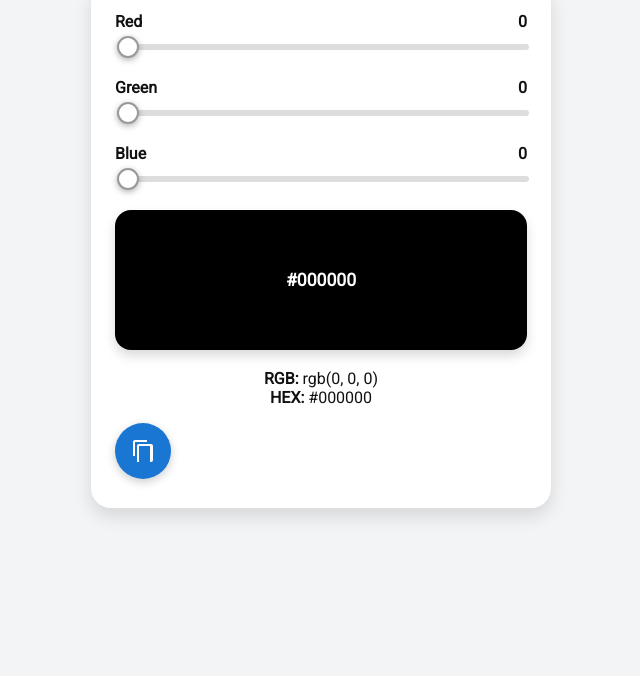
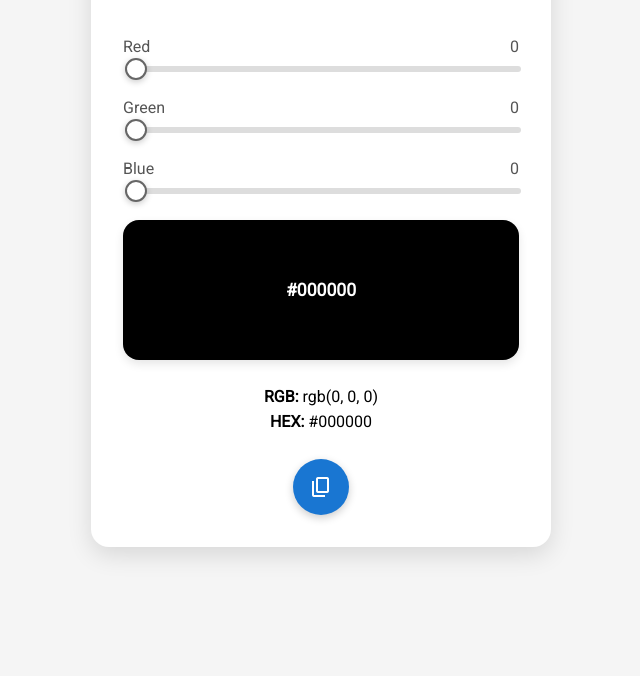
Before and after one commit to fucc12345/All-info, a plain HTML site: page index.html in a window 1280 px wide. Shown: the part 124-800 px from the top of the page, without its empty margins (319-959 px from the left). Drawn offline with nearby package versions, Linux system fonts and the light colour scheme.

Commit message:
Update index.html

```diff
--- a/index.html
+++ b/index.html
@@ -2,50 +2,56 @@
 <html lang="en">
 <head>
   <meta charset="UTF-8" />
-  <meta name="viewport" content="width=device-width, initial-scale=1.0"/>
-  <title>RGB Color Picker</title>
-  <link href="https://fonts.googleapis.com/css2?family=Roboto&display=swap" rel="stylesheet"/>
+  <meta name="viewport" content="width=device-width, initial-scale=1.0" />
+  <title>Material RGB Color Picker</title>
+  <link href="https://fonts.googleapis.com/css2?family=Roboto&display=swap" rel="stylesheet">
+  <link href="https://fonts.googleapis.com/css2?family=Material+Symbols+Outlined" rel="stylesheet" />
   <style>
     * {
       box-sizing: border-box;
-      font-family: "Roboto", sans-serif;
+      font-family: 'Roboto', sans-serif;
       -webkit-tap-highlight-color: transparent;
     }
 
     body {
       margin: 0;
+      padding: 2rem 1rem;
+      background: #f5f5f5;
+      display: flex;
+      justify-content: center;
+      align-items: flex-start;
+      min-height: 100vh;
+    }
+
+    .card {
+      background: white;
       padding: 2rem;
-      background: #f3f4f6;
+      max-width: 460px;
+      width: 100%;
+      border-radius: 18px;
+      box-shadow: 0 8px 24px rgba(0, 0, 0, 0.12);
       display: flex;
       flex-direction: column;
-      align-items: center;
-      color: #111;
+      gap: 1.5rem;
     }
 
     h1 {
-      font-size: 2rem;
-      margin-bottom: 1rem;
       text-align: center;
-    }
-
-    .container {
-      width: 100%;
-      max-width: 460px;
-      background: white;
-      border-radius: 20px;
-      padding: 1.8rem 1.5rem;
-      box-shadow: 0 8px 18px rgba(0,0,0,0.12);
+      font-size: 1.8rem;
+      color: #333;
     }
 
     .slider-group {
-      margin-bottom: 1.5rem;
+      display: flex;
+      flex-direction: column;
+      gap: 0.5rem;
     }
 
-    .label-row {
+    .slider-label {
       display: flex;
       justify-content: space-between;
-      font-weight: bold;
-      margin-bottom: 4px;
+      font-weight: 500;
+      color: #555;
     }
 
     input[type="range"] {
@@ -60,187 +66,164 @@
 
     input[type="range"]::-webkit-slider-thumb {
       -webkit-appearance: none;
-      appearance: none;
       height: 22px;
       width: 22px;
-      background: #ffffff;
-      border: 2px solid #999;
       border-radius: 50%;
-      cursor: pointer;
-      box-shadow: 0 2px 6px rgba(0,0,0,0.3);
+      background: #fff;
+      border: 2px solid #666;
+      box-shadow: 0 2px 6px rgba(0, 0, 0, 0.2);
       transition: transform 0.2s ease;
     }
 
     input[type="range"]:active::-webkit-slider-thumb {
-      transform: scale(1.4);
-      border-color: #000;
+      transform: scale(1.3);
+      border-color: #222;
     }
 
-    .preview-box {
+    .preview {
       height: 140px;
       border-radius: 16px;
-      box-shadow: 0 6px 12px rgba(0,0,0,0.15);
-      margin-bottom: 1.2rem;
+      display: flex;
+      justify-content: center;
+      align-items: center;
+      font-weight: bold;
+      font-size: 1.1rem;
+      box-shadow: inset 0 0 0 1px rgba(0,0,0,0.1), 0 4px 10px rgba(0,0,0,0.1);
       transition: background 0.3s;
-      display: flex;
-      align-items: center;
-      justify-content: center;
-      color: white;
-      font-size: 1.1rem;
-      font-weight: bold;
-      text-shadow: 0 1px 2px rgba(0,0,0,0.3);
     }
 
-    .output {
+    .values {
       text-align: center;
-      font-size: 1rem;
-      margin-bottom: 1rem;
+      line-height: 1.6;
     }
 
-    .copy-btn {
-      position: relative;
+    .btn {
       display: inline-flex;
       align-items: center;
       justify-content: center;
       width: 56px;
       height: 56px;
+      border-radius: 50%;
       background: #1976d2;
       color: white;
       border: none;
-      border-radius: 50%;
       cursor: pointer;
       overflow: hidden;
-      box-shadow: 0 3px 10px rgba(0,0,0,0.2);
+      box-shadow: 0 3px 8px rgba(0,0,0,0.2);
+      position: relative;
     }
 
-    .copy-btn svg {
-      width: 24px;
-      height: 24px;
-      fill: currentColor;
+    .material-symbols-outlined {
+      font-size: 24px;
       pointer-events: none;
     }
 
-    .copy-btn::after {
-      content: "";
+    .ripple::after {
+      content: '';
       position: absolute;
-      width: 100px;
-      height: 100px;
-      background: rgba(255, 255, 255, 0.4);
+      background: rgba(255, 255, 255, 0.5);
       border-radius: 50%;
       transform: scale(0);
       opacity: 0;
       pointer-events: none;
+      animation: none;
     }
 
-    .copy-btn:active::after {
-      animation: ripple 0.5s ease-out;
+    .ripple:active::after {
+      top: var(--y, 50%);
+      left: var(--x, 50%);
+      width: 100px;
+      height: 100px;
+      transform: translate(-50%, -50%) scale(0);
+      opacity: 1;
+      animation: ripple 0.6s ease-out forwards;
     }
 
     @keyframes ripple {
-      0% {
-        transform: scale(0);
-        opacity: 0.6;
-      }
-      100% {
-        transform: scale(2.5);
+      to {
+        transform: translate(-50%, -50%) scale(2.5);
         opacity: 0;
       }
     }
 
-    @media (max-width: 480px) {
-      body {
-        padding: 1rem;
-      }
-
-      .container {
-        padding: 1.3rem;
-      }
+    .btn-container {
+      display: flex;
+      justify-content: center;
     }
   </style>
 </head>
 <body>
-  <h1>🎨 RGB Color Picker</h1>
-  <div class="container">
+  <div class="card">
+    <h1>🎨 RGB Color Picker</h1>
+
     <div class="slider-group">
-      <div class="label-row">
-        <label for="r">Red</label>
-        <span id="valR">0</span>
-      </div>
+      <div class="slider-label"><span>Red</span><span id="valR">0</span></div>
       <input type="range" id="r" min="0" max="255" value="0" />
     </div>
     <div class="slider-group">
-      <div class="label-row">
-        <label for="g">Green</label>
-        <span id="valG">0</span>
-      </div>
+      <div class="slider-label"><span>Green</span><span id="valG">0</span></div>
       <input type="range" id="g" min="0" max="255" value="0" />
     </div>
     <div class="slider-group">
-      <div class="label-row">
-        <label for="b">Blue</label>
-        <span id="valB">0</span>
-      </div>
+      <div class="slider-label"><span>Blue</span><span id="valB">0</span></div>
       <input type="range" id="b" min="0" max="255" value="0" />
     </div>
 
-    <div class="preview-box" id="colorBox">#000000</div>
+    <div class="preview" id="colorBox">#000000</div>
 
-    <div class="output">
+    <div class="values">
       <div><strong>RGB:</strong> <span id="rgbVal">rgb(0, 0, 0)</span></div>
       <div><strong>HEX:</strong> <span id="hexVal">#000000</span></div>
     </div>
 
-    <button class="copy-btn" id="copyBtn" aria-label="Copy Hex">
-      <svg viewBox="0 0 24 24">
-        <path d="M16 1H4c-1.1 0-2 .9-2 2v14h2V3h12V1zm3 4H8c-1.1 0-2 .9-2 2v16h14c1.1 0 2-.9 2-2V7c0-1.1-.9-2-2-2zm0 18H8V7h11v16z"/>
-      </svg>
-    </button>
+    <div class="btn-container">
+      <button class="btn ripple" id="copyBtn" aria-label="Copy HEX">
+        <span class="material-symbols-outlined">content_copy</span>
+      </button>
+    </div>
   </div>
 
   <script>
     const sliders = {
-      r: document.getElementById('r'),
-      g: document.getElementById('g'),
-      b: document.getElementById('b'),
+      r: document.getElementById("r"),
+      g: document.getElementById("g"),
+      b: document.getElementById("b")
     };
+    const labels = {
+      r: document.getElementById("valR"),
+      g: document.getElementById("valG"),
+      b: document.getElementById("valB")
+    };
+    const colorBox = document.getElementById("colorBox");
+    const rgbVal = document.getElementById("rgbVal");
+    const hexVal = document.getElementById("hexVal");
+    const copyBtn = document.getElementById("copyBtn");
 
-    const labels = {
-      r: document.getElementById('valR'),
-      g: document.getElementById('valG'),
-      b: document.getElementById('valB'),
-    };
-
-    const colorBox = document.getElementById('colorBox');
-    const rgbText = document.getElementById('rgbVal');
-    const hexText = document.getElementById('hexVal');
-    const copyBtn = document.getElementById('copyBtn');
-
-    function toHex(value) {
-      return value.toString(16).padStart(2, '0');
+    function toHex(v) {
+      return v.toString(16).padStart(2, "0");
     }
 
-    function getContrastColor(r, g, b) {
+    function getContrast(r, g, b) {
       const brightness = (r * 299 + g * 587 + b * 114) / 1000;
-      return brightness > 125 ? '#000' : '#fff';
+      return brightness > 125 ? "#000" : "#fff";
     }
 
-    function updateColor() {
+    function updateUI() {
       const r = +sliders.r.value;
       const g = +sliders.g.value;
       const b = +sliders.b.value;
-
       const rgb = `rgb(${r}, ${g}, ${b})`;
       const hex = `#${toHex(r)}${toHex(g)}${toHex(b)}`;
+
+      colorBox.style.backgroundColor = rgb;
+      colorBox.textContent = hex;
+      colorBox.style.color = getContrast(r, g, b);
+      rgbVal.textContent = rgb;
+      hexVal.textContent = hex;
 
       labels.r.textContent = r;
       labels.g.textContent = g;
       labels.b.textContent = b;
-
-      rgbText.textContent = rgb;
-      hexText.textContent = hex;
-      colorBox.textContent = hex;
-      colorBox.style.backgroundColor = rgb;
-      colorBox.style.color = getContrastColor(r, g, b);
 
       setTrack(sliders.r, 'rgb(255,0,0)');
       setTrack(sliders.g, 'rgb(0,255,0)');
@@ -248,22 +231,32 @@
     }
 
     function setTrack(slider, color) {
-      const value = (slider.value / 255) * 100;
-      slider.style.background = `linear-gradient(to right, ${color} 0%, ${color} ${value}%, #ddd ${value}%)`;
+      const percent = (slider.value / 255) * 100;
+      slider.style.background = `linear-gradient(to right, ${color} 0%, ${color} ${percent}%, #ddd ${percent}%)`;
     }
 
+    Object.values(sliders).forEach(slider => {
+      slider.addEventListener("input", updateUI);
+    });
+
     copyBtn.addEventListener("click", () => {
-      const hex = hexText.textContent;
-      navigator.clipboard.writeText(hex).then(() => {
-        alert(`Copied ${hex} to clipboard!`);
+      navigator.clipboard.writeText(hexVal.textContent).then(() => {
+        alert(`Copied ${hexVal.textContent} to clipboard!`);
       });
     });
 
-    Object.values(sliders).forEach(slider => {
-      slider.addEventListener('input', updateColor);
+    // Set ripple coordinates for custom center animation
+    ["mousedown", "touchstart"].forEach(evt => {
+      copyBtn.addEventListener(evt, e => {
+        const rect = copyBtn.getBoundingClientRect();
+        const x = (e.touches?.[0] || e).clientX - rect.left;
+        const y = (e.touches?.[0] || e).clientY - rect.top;
+        copyBtn.style.setProperty("--x", `${x}px`);
+        copyBtn.style.setProperty("--y", `${y}px`);
+      });
     });
 
-    updateColor();
+    updateUI();
   </script>
 </body>
 </html>
```
